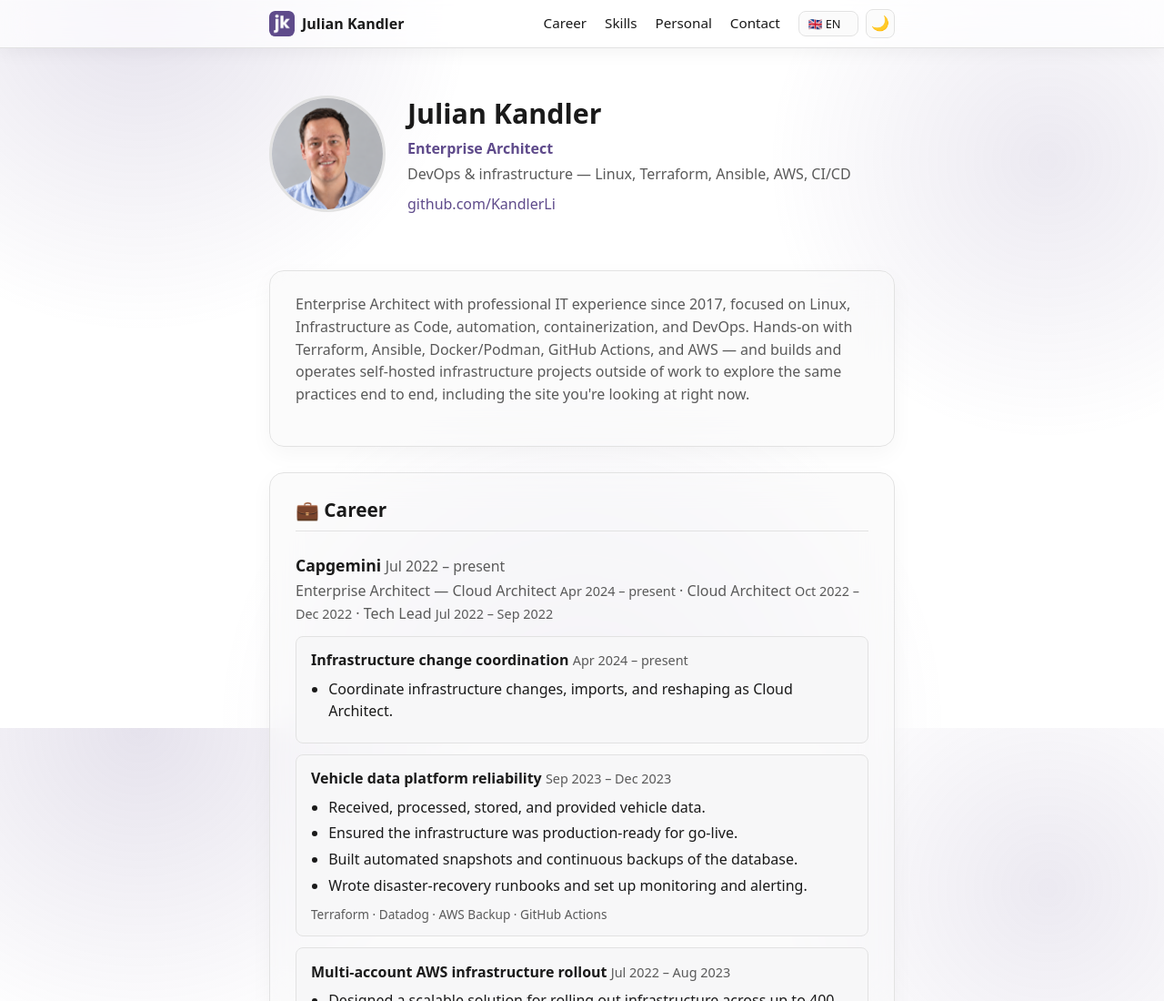
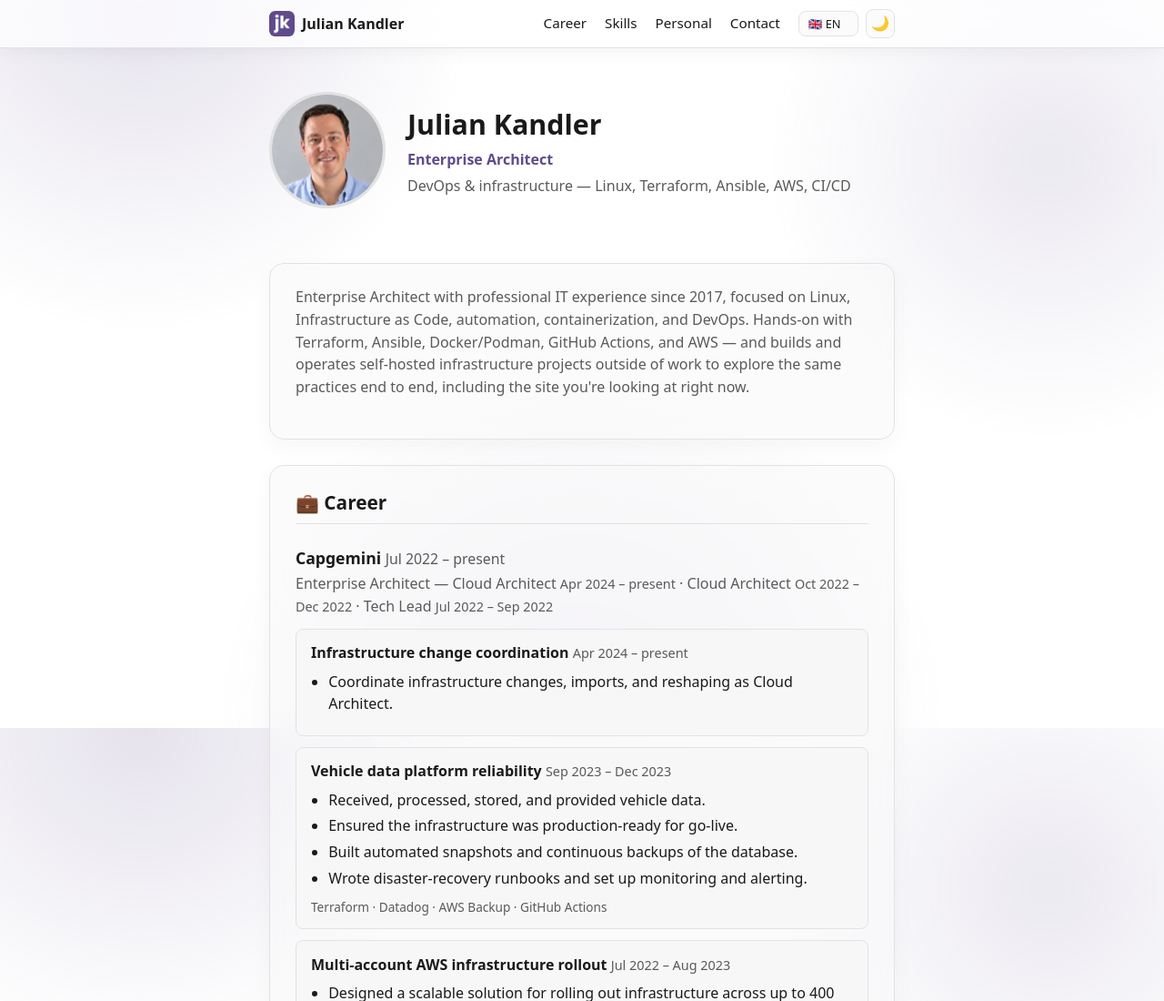
Before and after one commit to KandlerLi/website, a plain HTML site: page site/index.html in a window 1280 px wide. Shown: the top 1100 px of the page at 91% size. Drawn offline with Linux system fonts and the light colour scheme.

Commit message:
site: drop the redundant GitHub link under the hero portrait
The GitHub link now lives in the Contact section (with its own icon),
so the plain-text one next to the profile picture was just a
duplicate. Also removes the now-unused .links CSS rules.

Co-Authored-By: Claude Sonnet 5 <noreply@anthropic.com>

```diff
--- a/site/index.html
+++ b/site/index.html
@@ -52,7 +52,6 @@
       <h1>Julian Kandler</h1>
       <p class="title">Enterprise Architect</p>
       <p class="tagline" data-i18n="hero.tagline">DevOps &amp; infrastructure — Linux, Terraform, Ansible, AWS, CI/CD</p>
-      <p class="links"><a href="https://github.com/KandlerLi">github.com/KandlerLi</a></p>
     </div>
   </header>
 
--- a/site/style.css
+++ b/site/style.css
@@ -293,19 +293,6 @@ main,
   color: var(--muted);
 }
 
-.links {
-  margin: 0.5rem 0 0;
-}
-
-.links a {
-  color: var(--accent);
-  text-decoration: none;
-}
-
-.links a:hover {
-  text-decoration: underline;
-}
-
 .visually-hidden {
   position: absolute;
   width: 1px;
```
